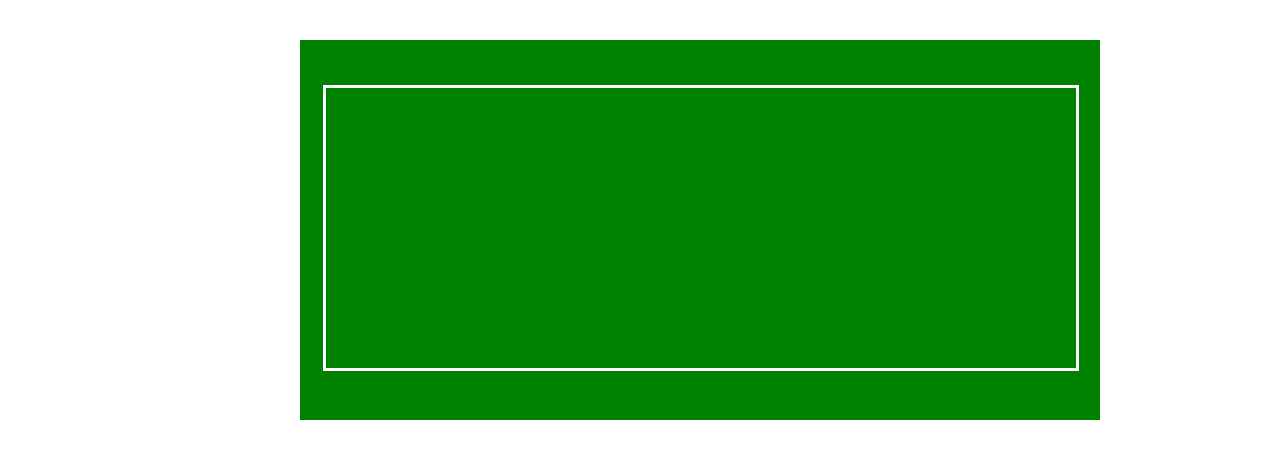
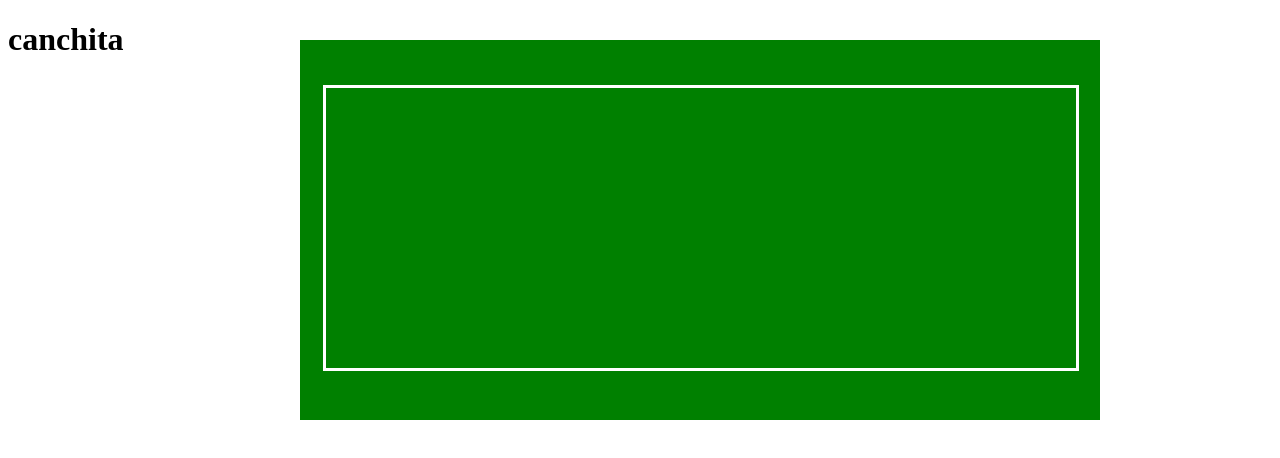
Before and after one commit to valeriavalles/CANCHA-EN-CONS., a plain HTML site: page index.html in a window 1280 px wide. Drawn offline with Linux system fonts and the light colour scheme.

Commit message:
modificando

```diff
--- a/index.html
+++ b/index.html
@@ -7,6 +7,7 @@
     <title>cancha css</title>
 </head>
 <body>
+    <h1>canchita</h1>
     <div id="madre">
         <div class="hijo">
             <p class="nieto"></p>
```
